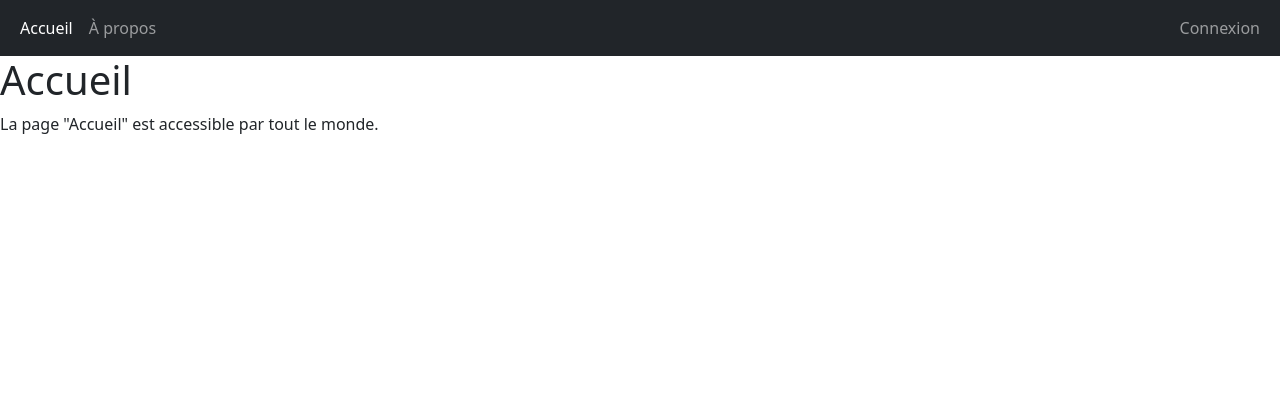
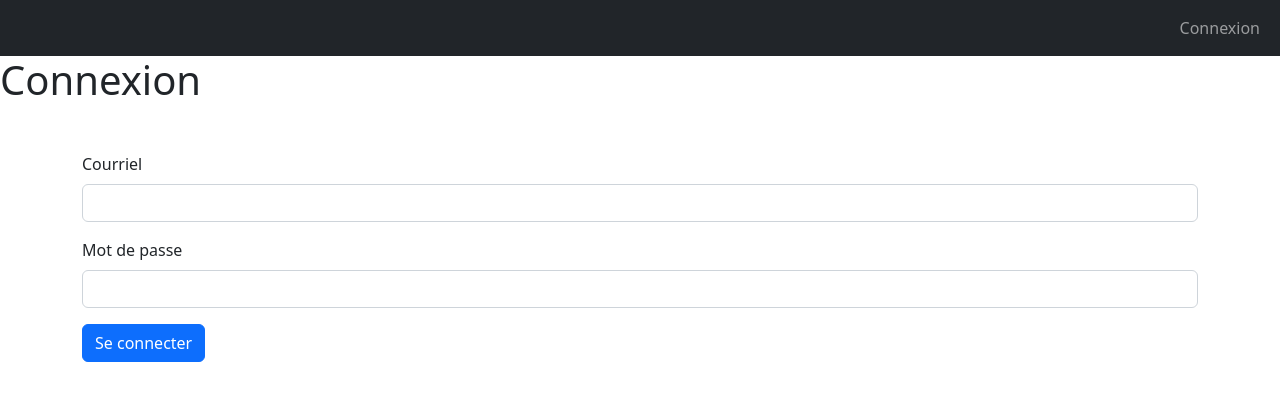
Before and after one commit to DevlooJeremy/appweb_trpr03, a Vue app: page / in a window 1280 px wide. Shown: the top 400 px of the page. Built offline with nearby package versions, Linux system fonts and the light colour scheme.

Commit message:
removed homeview and aboutview

```diff
--- a/src/components/NavigationBar.vue
+++ b/src/components/NavigationBar.vue
@@ -20,22 +20,6 @@ function logout() {
   <nav class="navbar navbar-expand-md navbar-dark bg-dark">
     <div class="container-fluid">
       <div class="navbar-nav mr-auto">
-        <!-- Le ":class={...}" veut dire si la route est égal à 'Home' alors "active" de bootstrap sera ajoutée à l'attribut "class". Ce qui aura comme effet de mettre en évidence l'option du menu. -->
-        <RouterLink
-          class="nav-link"
-          :class="{ active: $route.name == 'Home' }"
-          :to="{ name: 'Home' }"
-        >
-          Accueil
-        </RouterLink>
-        <RouterLink
-          class="nav-link"
-          :class="{ active: $route.name == 'About' }"
-          :to="{ name: 'About' }"
-        >
-          À propos
-        </RouterLink>
-
         <!-- La page Profile n'est accessible que si l'utilisateur est connecté (v-if). Voir la propriété calculée isLoggedIn() qui retourne la valeur de la propriété isLoggedIn du store. -->
         <RouterLink
           class="nav-link"
--- a/src/router/routes.ts
+++ b/src/router/routes.ts
@@ -1,4 +1,3 @@
-import HomeView from '../views/HomeView.vue'
 import ProfileView from '../views/ProfileView.vue'
 import LoginView from '../views/LoginView.vue'
 import ClassView from '../views/ClassView.vue'
@@ -7,12 +6,7 @@ const routes = [
   {
     path: '/',
     name: 'Home',
-    component: HomeView
-  },
-  {
-    path: '/about',
-    name: 'About',
-    component: () => import('../views/AboutView.vue')
+    component: LoginView
   },
   {
     path: '/profile',
--- a/src/views/AboutView.vue
+++ /dev/null
@@ -1,10 +0,0 @@
-<script setup lang="ts"></script>
-
-<template>
-  <div>
-    <h1>À propos</h1>
-    <p> La page "À propos" est accessible par tout le monde. </p>
-  </div>
-</template>
-
-<style scoped></style>
--- a/src/views/HomeView.vue
+++ /dev/null
@@ -1,10 +0,0 @@
-<script setup lang="ts"></script>
-
-<template>
-  <div class="home">
-    <h1>Accueil</h1>
-    <p>La page "Accueil" est accessible par tout le monde.</p>
-  </div>
-</template>
-
-<style scoped></style>
```
